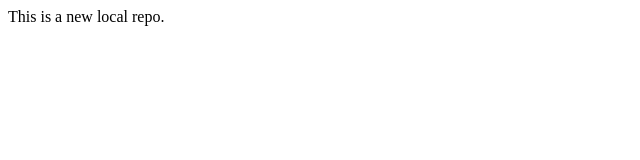
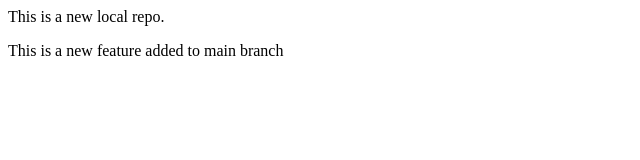
Before and after one commit to Sid-Githubbb/localrepo, a plain HTML site: page index.html in a window 1280 px wide. Shown: the whole page, without its empty margins (0-640 px from the left). Drawn offline with Linux system fonts and the light colour scheme.

Commit message:
adding changes to main branch

```diff
--- a/index.html
+++ b/index.html
@@ -1 +1,2 @@
 <p>This is a new local repo.</p>
+<p>This is a new feature added to main branch</p>
```
